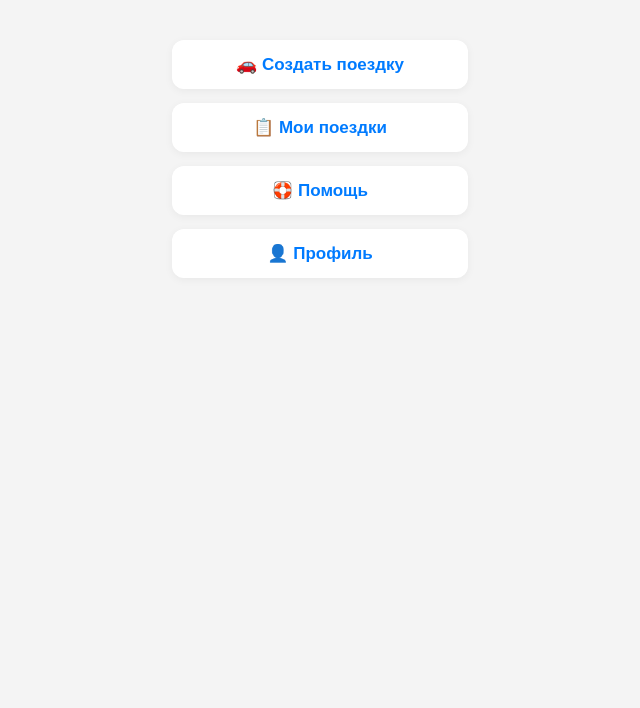
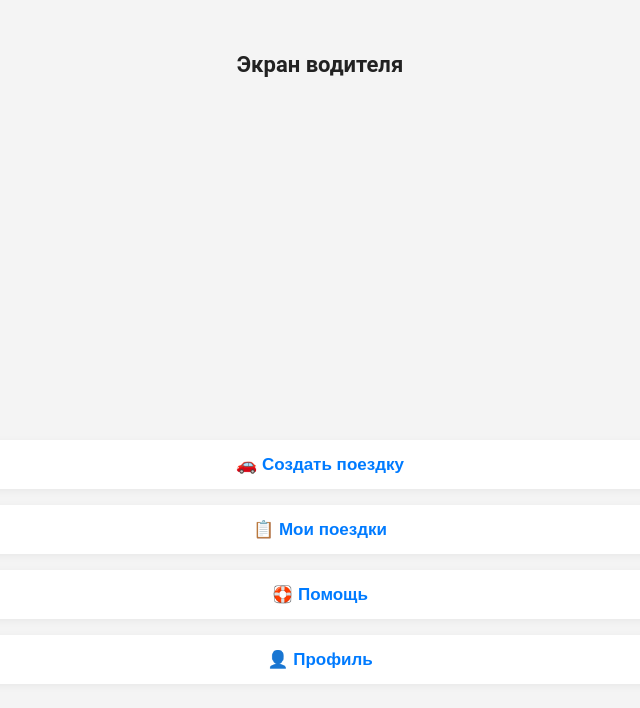
Before and after one commit to ragshata/frontend-carshare, a Vue app: page /driver in a window 1280 px wide. Shown: the top 708 px of the page, without its empty margins (320-960 px from the left). Built offline with nearby package versions, Linux system fonts and the light colour scheme.

Commit message:
add help

```diff
--- a/src/pages/DriverScreen.vue
+++ b/src/pages/DriverScreen.vue
@@ -1,6 +1,9 @@
 <template>
   <div class="driver-screen">
+    <div class="background-img"></div>
+
     <div class="driver-content">
+      <h2 class="title">Экран водителя</h2>
 
       <div class="actions">
         <button class="btn" @click="go('/offer-trip')">
@@ -17,43 +20,69 @@
         </button>
       </div>
     </div>
-    <div class="background-img"></div>
   </div>
 </template>
 
 <script setup lang="ts">
 import { useRouter } from 'vue-router';
 const router = useRouter();
+
 function go(path: string) {
   router.push(path);
 }
 </script>
+
 <style scoped>
 .driver-screen {
-  position: relative;
-  min-height: 100vh;
+  position: fixed;
+  inset: 0;
+  width: 100vw;
+  height: 100vh;
   overflow: hidden;
+  display: flex;
+  flex-direction: column;
+  justify-content: space-between;
+  background: transparent;
 }
+
+.background-img {
+  position: fixed;
+  inset: 0;
+  width: 100%;
+  height: 100%;
+  background: url('@/assets/main-bg.svg') center center / cover no-repeat;
+  z-index: 0;
+  pointer-events: none;
+  user-select: none;
+  animation: bg-fade-in 1s ease-in-out;
+}
+
 .driver-content {
   position: relative;
   z-index: 2;
-  padding: 24px 16px;
-  text-align: center;
+  width: 100%;
+  padding: 28px 16px 36px;
+  display: flex;
+  flex-direction: column;
+  justify-content: space-between;
+  height: 100%;
+  box-sizing: border-box;
 }
 
 .title {
   font-size: 22px;
   font-weight: bold;
-  margin-bottom: 24px;
   color: #222;
+  text-align: center;
+  margin-top: 20px;
 }
 
 .actions {
   display: flex;
   flex-direction: column;
-  gap: 14px;
+  gap: 16px;
   align-items: stretch;
-  justify-content: center;
+  margin-bottom: 10vh;
 }
 
 .btn {
@@ -71,18 +100,6 @@ function go(path: string) {
   background: #e3eeff;
 }
 
-.background-img {
-  position: fixed;
-  inset: 0;
-  width: 100vw;
-  height: 100vh;
-  background: url('@/assets/2.png') center center / cover no-repeat;
-  z-index: 0;
-  pointer-events: none;
-  user-select: none;
-  animation: bg-fade-in 1.1s;
-}
-
 @keyframes bg-fade-in {
   from { opacity: 0; }
   to { opacity: 1; }
```
